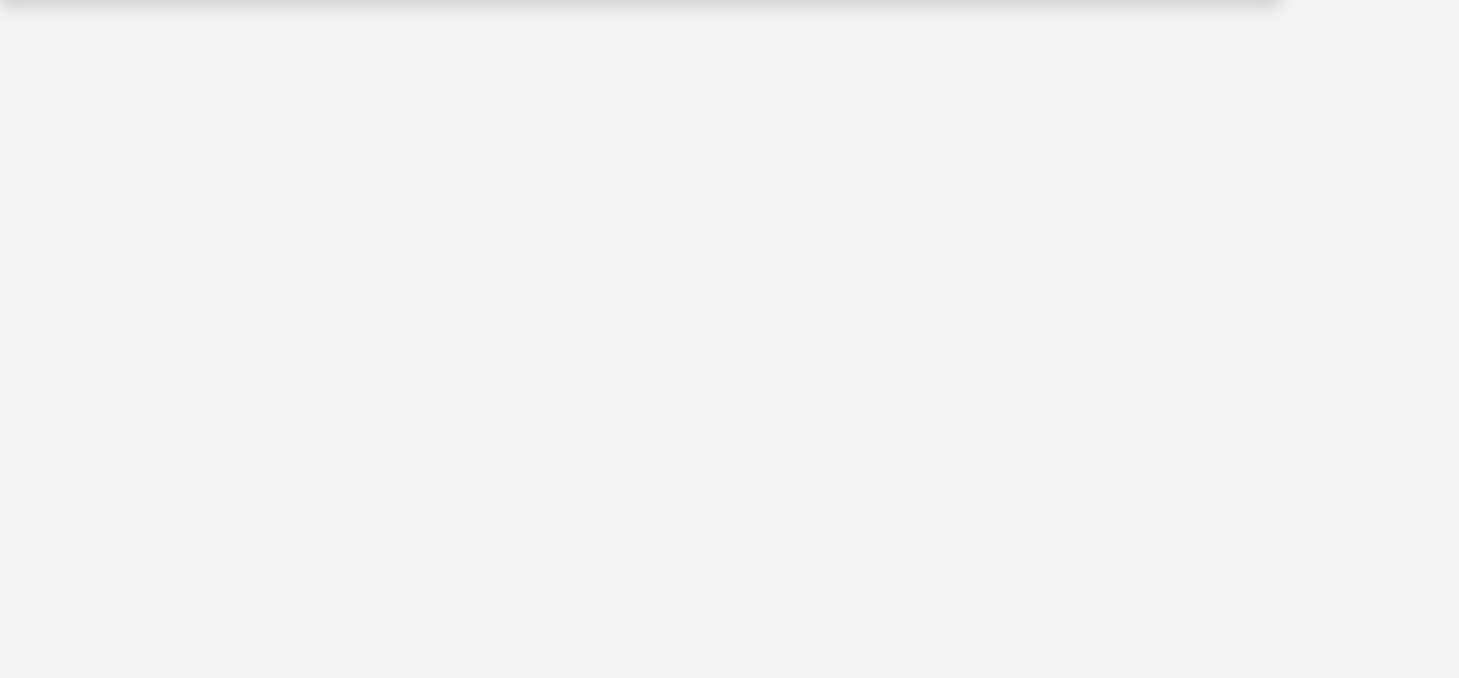
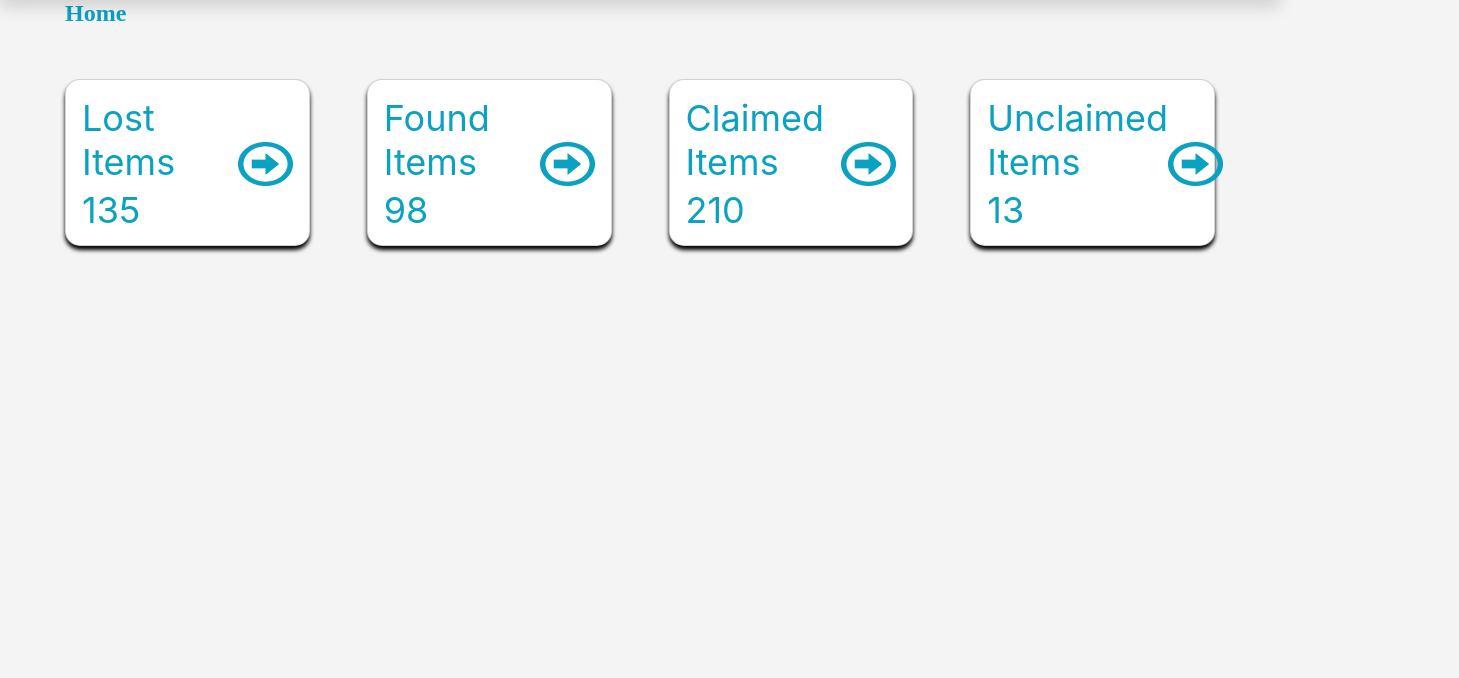
Before and after one commit to MohamedHnef/Lost-And-Found-Project, a plain HTML site: page index.html in a window 1280 px wide. Shown: the part 122-800 px from the top of the page, 1459 px wide, since content can reach past the window. Drawn offline with nearby package versions, Linux system fonts and the light colour scheme.

Commit message:
cards added in homepage

```diff
--- a/css/style.css
+++ b/css/style.css
@@ -9,9 +9,13 @@ body {
 nav {
     height: 121px;
 }
+.container-fluid{
+    padding: 0;
+}
 .navbar .nav-link {
     font-size: 24px;
     color: #0AA2C0;
+
 }
 .navbar .nav-link:hover {
     font-size: 24px;
@@ -23,6 +27,7 @@ nav {
 }
 .logo {
     height: 90px;
+    margin-left: 65px;
 }
 .navbar .navbar-brand {
     color: #0AA2C0;
@@ -47,3 +52,68 @@ nav {
     font-size: 12px;
     opacity: 0.6;
 }
+.wrapper{
+    /* width: 100%; */
+    margin: 0 65px;
+}
+.breadcrumb{
+    height: auto;
+    margin: 0;
+    margin-bottom: 26px;
+}
+.breadcrumb a {
+    text-decoration: none;
+    color: #0AA2C0;
+    opacity: 0.6;
+}
+.breadcrumb-item + .breadcrumb-item::before {
+    color: #0AA2C0;
+    content: "/";
+}
+.breadcrumb-item.active{
+    color: #0AA2C0;
+    text-align: center;
+    font-family: "Fira Sans";
+    font-size: 24px;
+    font-style: normal;
+    font-weight: 700;
+    line-height: 28px;
+}
+.custom-card {
+    width:405px ;
+    height: 167px;
+    border-radius: 15px;
+    background: #FFF;
+    box-shadow: 0px 4px 4px 0px #000;
+}
+.custom-card .card-body {
+    display: flex;
+    justify-content: space-between;
+    align-items: center;
+}
+.custom-card .card-title {
+    color: #0AA2C0;
+    font-family: Inter;
+    font-size: 36px;
+    font-style: normal;
+    font-weight: 400;
+    line-height: normal;
+}
+.custom-card .card-subtitle {
+    color: #0AA2C0;
+    font-family: Inter;
+    font-size: 36px;
+    font-style: normal;
+    font-weight: 400;
+    line-height: normal;
+}
+.arrow-icon {
+    width: 55px;
+    height: 44px;
+}
+.container-fluid.d-flex {
+    display: flex;
+    flex-wrap: nowrap;
+    justify-content: start;
+    gap: 57px;
+}
--- a/index.html
+++ b/index.html
@@ -7,6 +7,7 @@
     <link href="https://cdn.jsdelivr.net/npm/bootstrap@5.3.3/dist/css/bootstrap.min.css" rel="stylesheet" integrity="sha384-QWTKZyjpPEjISv5WaRU9OFeRpok6YctnYmDr5pNlyT2bRjXh0JMhjY6hW+ALEwIH" crossorigin="anonymous">
     <script src="https://cdn.jsdelivr.net/npm/bootstrap@5.3.3/dist/js/bootstrap.bundle.min.js" integrity="sha384-YvpcrYf0tY3lHB60NNkmXc5s9fDVZLESaAA55NDzOxhy9GkcIdslK1eN7N6jIeHz" crossorigin="anonymous"></script>
     <link rel="stylesheet" href="css/style.css">
+    <script src="js/scripts.js"></script>
 </head>
 <body>
   <header>
@@ -15,7 +16,8 @@
             <a class="navbar-brand" href="#">
                 <img src="images/Logo.PNG" alt="Logo" class="logo">
 
-            </a> <span class="navbar-brand">Lost And Found</span>
+            </a>
+            <span class="navbar-brand">Lost And Found</span>
             <button class="navbar-toggler" type="button" data-bs-toggle="collapse" data-bs-target="#navbarSupportedContent" aria-controls="navbarSupportedContent" aria-expanded="false" aria-label="Toggle navigation">
                 <span class="navbar-toggler-icon"></span>
             </button>
@@ -60,11 +62,61 @@
     </nav>
 </header>
     <main>
+        <section class="wrapper">
+              <nav class="breadcrumb" aria-label="breadcrumb">
+                <ol class="breadcrumb" id="breadcrumb">
+                </ol>
+            </nav>
 
+              <div class="container-fluid d-flex flex-nowrap justify-content-start">
+                <div class="card custom-card">
+                    <div class="card-body d-flex justify-content-between align-items-center">
+                        <div>
+                            <h5 class="card-title">Lost Items</h5>
+                            <h6 class="card-subtitle ">135</h6>
+                        </div>
+                        <div>
+                            <a href="#" class="card-link"><img src="images/arrow.png" alt="Arrow" class="arrow-icon"></a>
+                        </div>
+                    </div>
+                </div>
+                <div class="card custom-card">
+                    <div class="card-body d-flex justify-content-between align-items-center">
+                        <div>
+                            <h5 class="card-title">Found Items</h5>
+                            <h6 class="card-subtitle ">98</h6>
+                        </div>
+                        <div>
+                            <a href="#" class="card-link"><img src="images/arrow.png" alt="Arrow" class="arrow-icon"></a>
+                        </div>
+                    </div>
+                </div>
+                <div class="card custom-card">
+                    <div class="card-body d-flex justify-content-between align-items-center">
+                        <div>
+                            <h5 class="card-title">Claimed Items</h5>
+                            <h6 class="card-subtitle ">210</h6>
+                        </div>
+                        <div>
+                            <a href="#" class="card-link"><img src="images/arrow.png" alt="Arrow" class="arrow-icon"></a>
+                        </div>
+                    </div>
+                </div>
+                <div class="card custom-card">
+                    <div class="card-body d-flex justify-content-between align-items-center">
+                        <div>
+                            <h5 class="card-title">Unclaimed Items</h5>
+                            <h6 class="card-subtitle ">13</h6>
+                        </div>
+                        <div>
+                            <a href="#" class="card-link"><img src="images/arrow.png" alt="Arrow" class="arrow-icon"></a>
+                        </div>
+                    </div>
+                </div>
+            </div>
+        </section>
     </main>
     <footer>
-        <p></p>
-        <p></p>
     </footer>
 </body>
 </html>
--- a/js/scripts.js
+++ b/js/scripts.js
@@ -0,0 +1,46 @@
+document.addEventListener("DOMContentLoaded", function () {
+    // Define the breadcrumb structure
+    const breadcrumbStructure = {
+        "index.html": {
+            "Home": "index.html"
+        },
+        "report_lost.html": {
+            "Home": "index.html",
+            "Report Lost": "report_lost.html"
+        },
+        "profile.html": {
+            "Home": "index.html",
+            "Report Lost": "report_lost.html",
+            "My Profile": "profile.html"
+        }
+        // Add more page structures as needed
+    };
+
+    // Get the current page
+    const currentPage = window.location.pathname.split("/").pop();
+
+    // Get the breadcrumb container
+    const breadcrumbContainer = document.getElementById("breadcrumb");
+
+    // Build the breadcrumb trail
+    if (breadcrumbStructure[currentPage]) {
+        const trail = breadcrumbStructure[currentPage];
+        Object.keys(trail).forEach((key, index, array) => {
+            const li = document.createElement("li");
+            li.classList.add("breadcrumb-item");
+
+            if (index === array.length - 1) {
+                li.classList.add("active");
+                li.setAttribute("aria-current", "page");
+                li.textContent = key;
+            } else {
+                const a = document.createElement("a");
+                a.href = trail[key];
+                a.textContent = key;
+                li.appendChild(a);
+            }
+
+            breadcrumbContainer.appendChild(li);
+        });
+    }
+});
```
Also changed, not shown: profile.html (+5 -0 lines), report_lost.html (+5 -0 lines), images/arrow.png (added).
